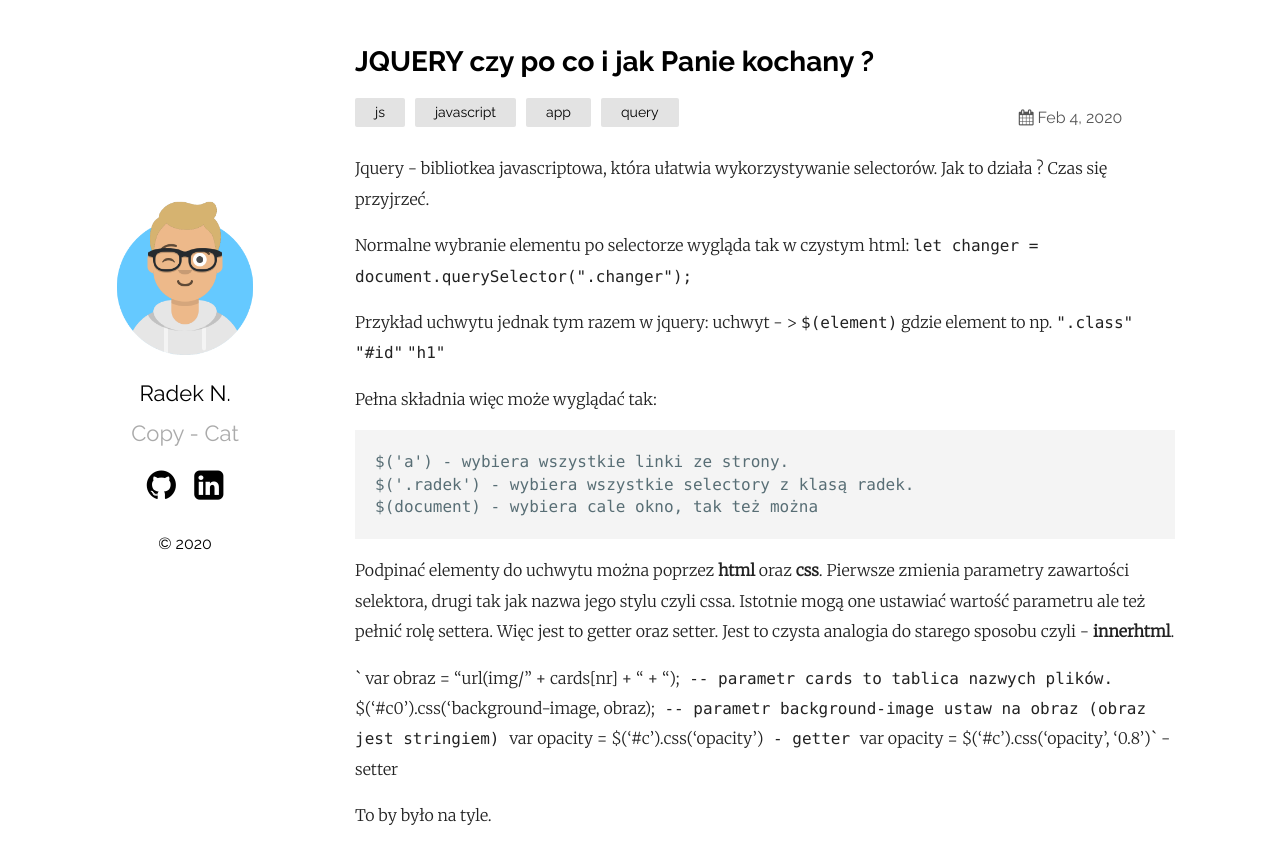
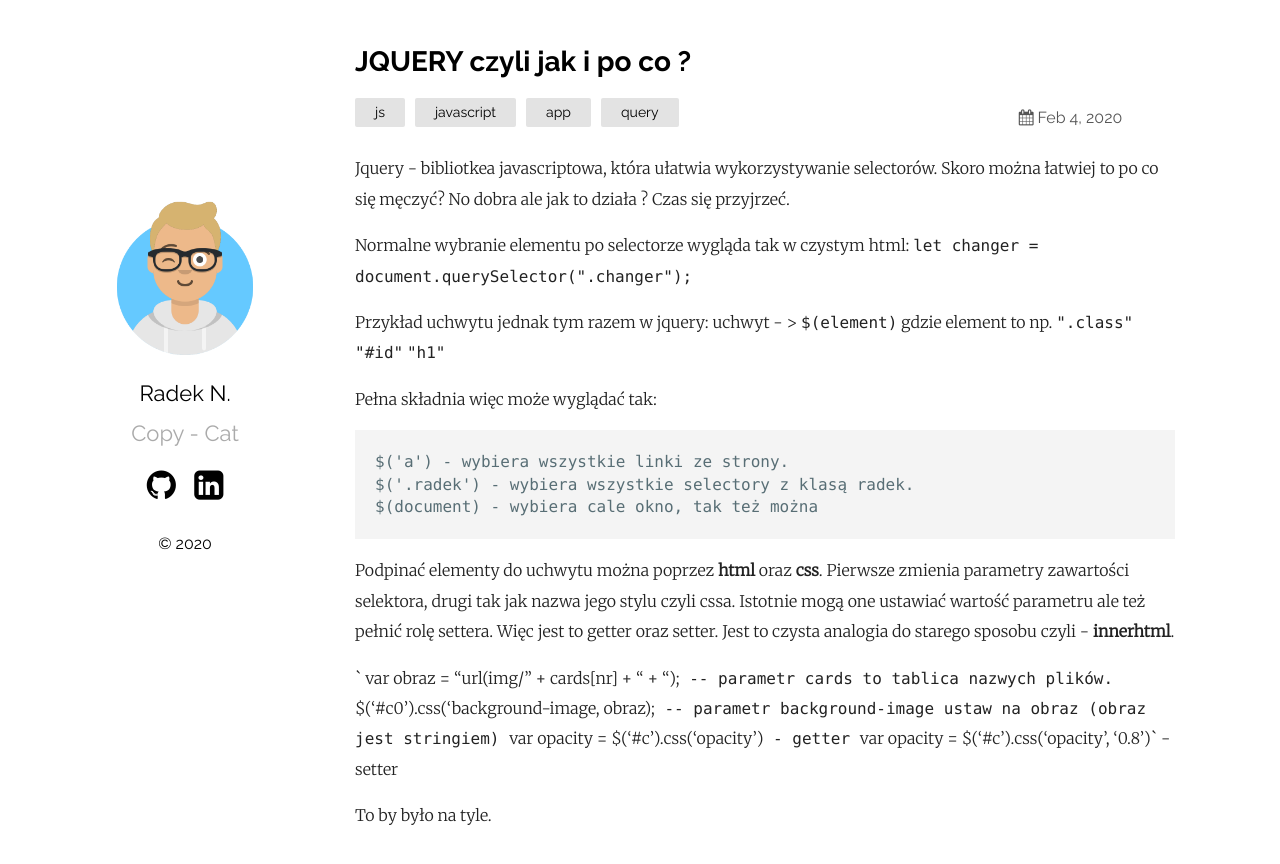
Before and after one commit to rnied137/szelma139.github.io, a Jekyll site: the page built from _posts/2020-02-04-JQuery.markdown, in a window 1280 px wide. Shown: the top 864 px of the page. Built offline with Jekyll 4.4.1, drawn with Linux system fonts in a browser that asks for light colours.

Commit message:
Update 2020-02-04-JQuery.markdown

```diff
--- a/_posts/2020-02-04-JQuery.markdown
+++ b/_posts/2020-02-04-JQuery.markdown
@@ -1,11 +1,11 @@
 ---
-title: JQUERY czy po co i jak Panie kochany ?
+title: JQUERY czyli jak i po co ?
 layout: post
 date: '2020-02-04 18:22:00 +0100'
 categories: js javascript app query
 ---
 
-Jquery - bibliotkea javascriptowa, która ułatwia wykorzystywanie selectorów. Jak to działa ? Czas się przyjrzeć.
+Jquery - bibliotkea javascriptowa, która ułatwia wykorzystywanie selectorów. Skoro można łatwiej to po co się męczyć? No dobra ale jak to działa ? Czas się przyjrzeć.
 
 
 Normalne wybranie elementu po selectorze wygląda tak w czystym html:
```
